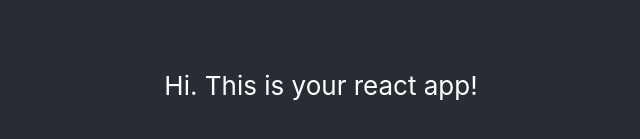
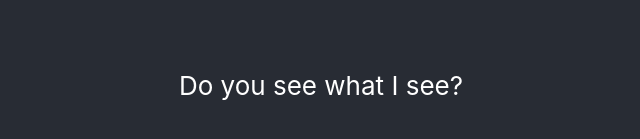
Before and after one commit to rizaruved/dwf20lwlr-wow, a React (Create React App) app: page / in a window 1280 px wide. Shown: the part 315-454 px from the top of the page, without its empty margins (319-959 px from the left). Built offline with nearby package versions, Linux system fonts and the light colour scheme.

Commit message:
/ ‘.eslintcache’ / ‘src/App.js’

```diff
--- a/src/App.js
+++ b/src/App.js
@@ -5,7 +5,7 @@ function App() {
     <div className="App">
       <header className="App-header">
         <p>
-          Hi. This is your react app!
+          Do you see what I see?
         </p>
       </header>
     </div>
```
Also changed, not shown: 1 other file (tests, documents, lock files or other folders).
